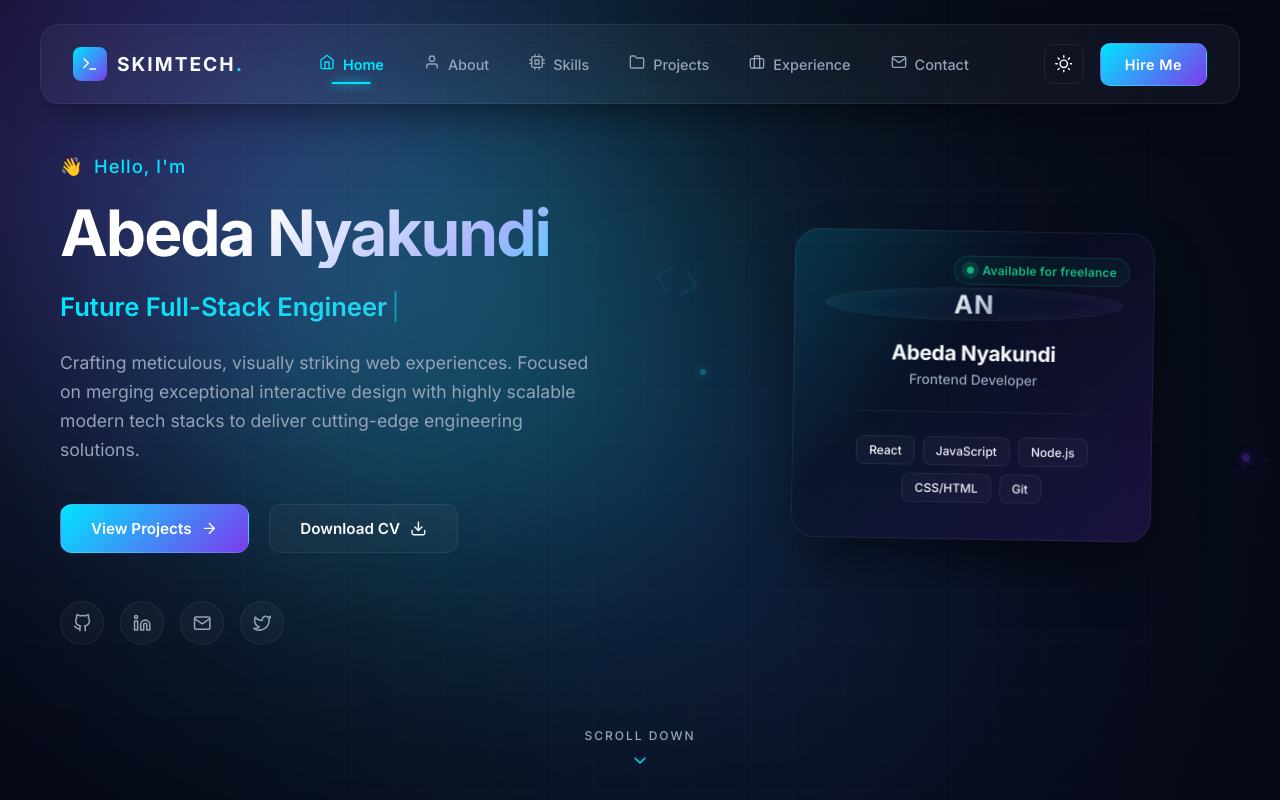
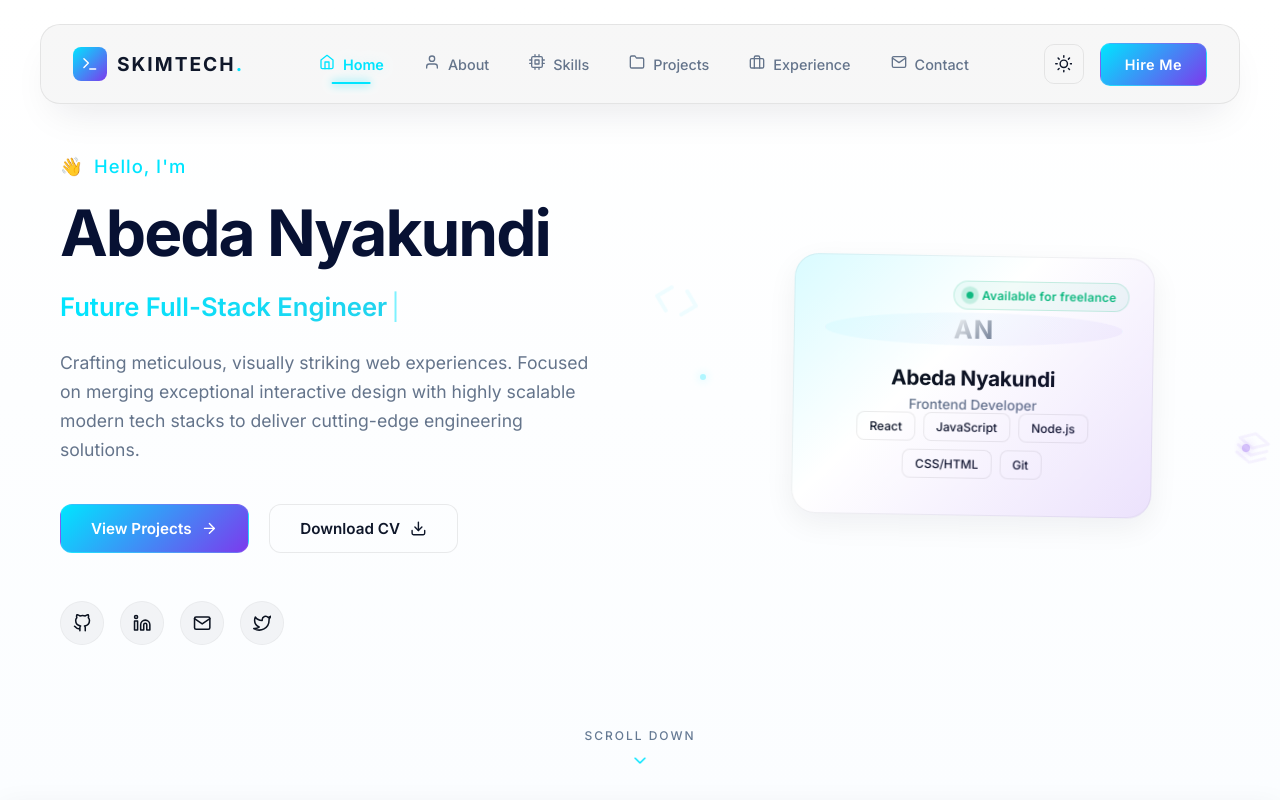
Before and after one commit to abida-ux/portfolio, a React (Vite) app: page / in a window 1280 px wide. Shown: the top 800 px of the page. Built offline with nearby package versions, Linux system fonts and the light colour scheme.

Commit message:
UI: unify dark-mode section backgrounds; remove decorative grid lines and dividers

```diff
--- a/src/App.css
+++ b/src/App.css
@@ -72,7 +72,7 @@
 
 #next-steps {
   display: flex;
-  border-top: 1px solid var(--border);
+  border-top: none;
   text-align: left;
 
   & > div {
@@ -155,7 +155,7 @@
 
 #spacer {
   height: 88px;
-  border-top: 1px solid var(--border);
+  border-top: none;
   @media (max-width: 1024px) {
     height: 48px;
   }
--- a/src/components/layout/Footer.css
+++ b/src/components/layout/Footer.css
@@ -32,7 +32,7 @@
   color: var(--text-main);
   display: flex;
   justify-content: center;
-  border-top: 1px solid rgba(255, 255, 255, 0.03);
+  border-top: none;
 }
 
 .footer-section-container {
@@ -377,15 +377,7 @@
 
 /* Horizontal Segment Split Line Node */
 .footer-horizontal-divider-accent {
-  width: 100%;
-  height: 1px;
-  background: linear-gradient(to right,
-    transparent 0%,
-    rgba(255, 255, 255, 0.08) 20%,
-    rgba(255, 255, 255, 0.08) 80%,
-    transparent 100%
-  );
-  margin-bottom: 32px;
+  display: none;
 }
 
 /* Bottom Technical Branding Signature Alignment Row Elements */
--- a/src/components/layout/Navbar.jsx
+++ b/src/components/layout/Navbar.jsx
@@ -34,6 +34,10 @@ const Navbar = () => {
       setIsScrolled(window.scrollY > 20);
     };
     window.addEventListener('scroll', handleScroll);
+    // Ensure theme class is present on mount based on initial state
+    if (!isDarkMode) {
+      document.body.classList.add('light-theme');
+    }
     return () => window.removeEventListener('scroll', handleScroll);
   }, []);
 
--- a/src/index.css
+++ b/src/index.css
@@ -82,6 +82,62 @@ body.light-theme .social-glass-icon {
   .contact-section { padding: 80px 20px; }
 }
 
+/* Hide common decorative dividers for a cleaner, uniform look */
+.footer-horizontal-divider-accent,
+#spacer,
+#next-steps,
+[class*="divider"],
+[class*="Divider"] {
+  border: none !important;
+  display: none !important;
+}
+
+/* Ensure all main sections use a unified light surface when light theme is enabled */
+body.light-theme .hero-section,
+body.light-theme .about-section,
+body.light-theme .contact-section,
+body.light-theme .projects-section,
+body.light-theme .skills-section,
+body.light-theme .experience-section,
+body.light-theme .footer-canvas {
+  background: linear-gradient(180deg,#ffffff,#fbfdff) !important;
+  color: #071133 !important;
+  border: none !important;
+  box-shadow: 0 8px 30px rgba(11,18,32,0.06) !important;
+}
+
+/* Default dark-mode: force a uniform dark surface across main sections to remove seams */
+.hero-section,
+.about-section,
+.contact-section,
+.projects-section,
+.skills-section,
+.experience-section,
+.footer-canvas {
+  background: radial-gradient(circle at 50% 50%, #0B1120 0%, #050816 100%) !important;
+  color: #F8FAFC !important;
+  border: none !important;
+  box-shadow: none !important;
+}
+
+/* Remove thin grid lines inside sections that can create visual seams */
+.contact-matrix-grid,
+.footer-matrix-grid,
+.hero-ambient-grid {
+  background-image: none !important;
+  mask-image: none !important;
+  -webkit-mask-image: none !important;
+}
+
+/* Make sure interactive glass cards look appropriate in light mode */
+body.light-theme .contact-glass-info-card,
+body.light-theme .contact-form-glass-frame,
+body.light-theme .footer-glass-logo-frame,
+body.light-theme .premium-dev-card {
+  background: #fff !important;
+  border: 1px solid rgba(11,18,32,0.06) !important;
+}
+
 a {
   text-decoration: none;
   color: inherit;
```
